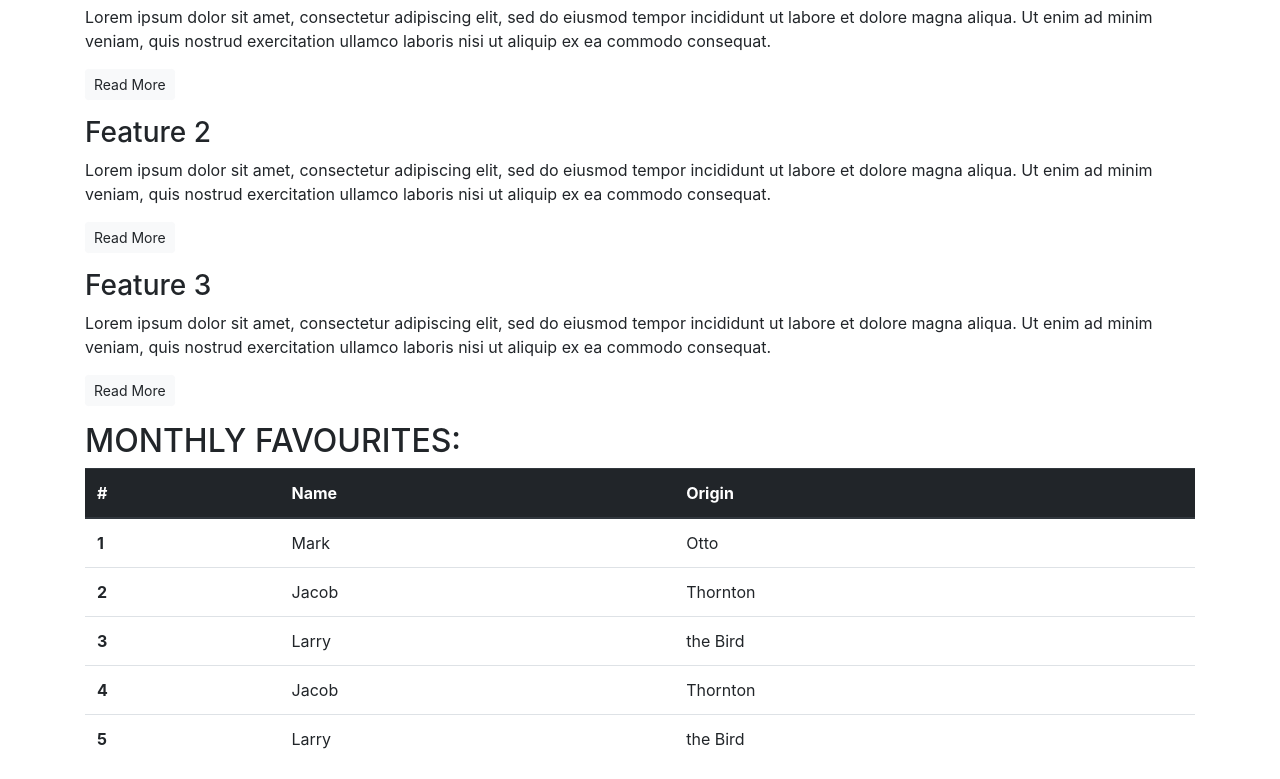
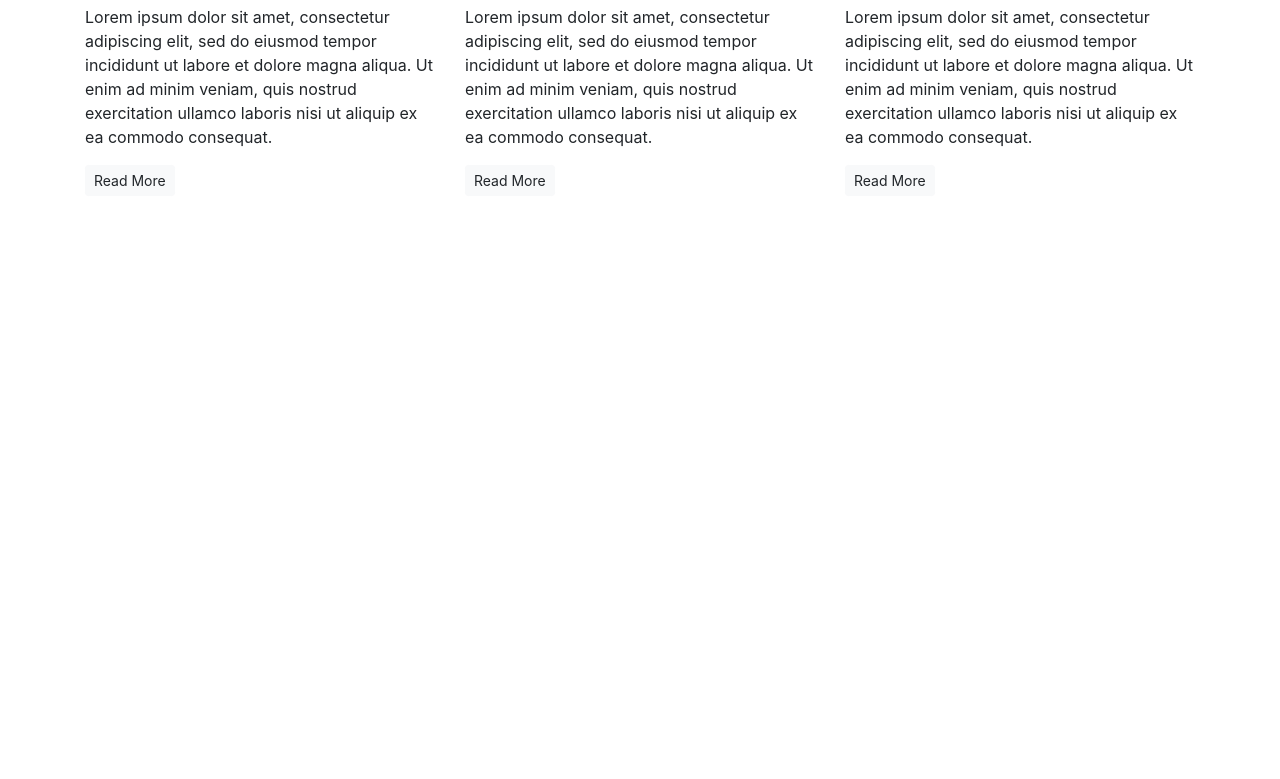
Before and after one commit to Flowercatgirl/Bootstrap-Practice, a plain HTML site: page index.html in a window 1280 px wide. Shown: the part 537-1316 px from the top of the page. After the commit the page ends 800 px from the top, so only its background shows below. Drawn offline with nearby package versions, Linux system fonts and the light colour scheme.

Commit message:
Add the code for grid lessons

```diff
--- a/index.html
+++ b/index.html
@@ -12,94 +12,86 @@
 <body>
   <article class="container">
     <!-- Callout -->
+    <div class="row">
+      <div class="col-12">
         <section class="callout">
           <h1>The finest whiskeys delivered to your doorstep.</h1>
           <p class="lead">Sign up today to start receiving the world's best whiskeys every month.
             <s>€19.99</s><strong><mark>First one is free!</mark></strong></p>
           <button class="btn btn-success btn-lg">Sign Up!</button>
-                <p class="text-muted"><small>You must be over 18 to sign up to our service. Please, drink responsibly.</small></p>
+          <p class="text-muted"><small>You must be over 18 to sign up to our service. Please, drink responsibly.</small>
+          </p>
         </section>
+      </div>
+    </div>
     <!-- /.callout -->
     <hr>
 
     <!-- Quotes -->
     <section class="quotes">
+      <div class="row">
+        <div class="col-12">
           <h2 class="text-uppercase">Quotes:</h2>
+        </div>
+      </div>
+      <div class="row">
+        <div class="col-12 col-md-6 col-lg-4">
           <blockquote class="blockquote">
             <p>I've been introduced to more than 10 great international whiskeys I never knew about.</p>
             <p>- Jane Doe</p>
           </blockquote>
+        </div>
+        <div class="col-12 col-md-6 col-lg-4">
           <blockquote class="blockquote">
             <p>I haven't been sober for months!</p>
             <p>- Jane Doe</p>
           </blockquote>
+        </div>
+      </div>
     </section>
     <!-- /.quotes -->
     <hr>
 
     <!-- Features -->
     <section class="features">
+      <div class="row">
+        <div class="col-12">
           <h2 class="text-uppercase">Features:</h2>
+        </div>
+      </div>
+      <div class="row">
+        <div class="col-12 col-md-6 col-lg-4">
           <div class="feature">
             <h3>Feature 1</h3>
-                <p>Lorem ipsum dolor sit amet, consectetur adipiscing elit, sed do eiusmod tempor incididunt ut labore et dolore magna aliqua. Ut enim ad minim veniam, quis nostrud exercitation ullamco laboris nisi ut aliquip ex ea commodo consequat.</p>
+            <p>Lorem ipsum dolor sit amet, consectetur adipiscing elit, sed do eiusmod tempor incididunt ut labore et
+              dolore magna aliqua. Ut enim ad minim veniam, quis nostrud exercitation ullamco laboris nisi ut aliquip ex
+              ea commodo consequat.</p>
             <p><a class="btn btn-sm btn-light" href="">Read More</a></p>
           </div>
+        </div>
+        <div class="col-12 col-md-6 col-lg-4">
           <div class="feature">
             <h3>Feature 2</h3>
-                <p>Lorem ipsum dolor sit amet, consectetur adipiscing elit, sed do eiusmod tempor incididunt ut labore et dolore magna aliqua. Ut enim ad minim veniam, quis nostrud exercitation ullamco laboris nisi ut aliquip ex ea commodo consequat.</p>
+            <p>Lorem ipsum dolor sit amet, consectetur adipiscing elit, sed do eiusmod tempor incididunt ut labore et
+              dolore magna aliqua. Ut enim ad minim veniam, quis nostrud exercitation ullamco laboris nisi ut aliquip ex
+              ea commodo consequat.</p>
             <p><a class="btn btn-sm btn-light" href="">Read More</a></p>
           </div>
+        </div>
+
+          <div class="col-12 d-md-none d-lg-block col-lg-4">
             <div class="feature">
               <h3>Feature 3</h3>
-                <p>Lorem ipsum dolor sit amet, consectetur adipiscing elit, sed do eiusmod tempor incididunt ut labore et dolore magna aliqua. Ut enim ad minim veniam, quis nostrud exercitation ullamco laboris nisi ut aliquip ex ea commodo consequat.</p>
+              <p>Lorem ipsum dolor sit amet, consectetur adipiscing elit, sed do eiusmod tempor incididunt ut labore et
+                dolore magna aliqua. Ut enim ad minim veniam, quis nostrud exercitation ullamco laboris nisi ut aliquip
+                ex
+                ea commodo consequat.</p>
               <p><a class="btn btn-sm btn-light" href="">Read More</a></p>
+            </div>
+          </div>
           </div>
     </section>
     <!-- /.features -->
-
-        <!-- Table-->
-         <section class="monthly-favourites">
-            <h2 class="text-uppercase">Monthly Favourites:</h2>
-            <table class="table">
-                <thead class="thead-dark">
-                  <tr>
-                    <th scope="col">#</th>
-                    <th scope="col">Name</th>
-                    <th scope="col">Origin</th>
-                  </tr>
-                </thead>
-                <tbody>
-                  <tr>
-                    <th scope="row">1</th>
-                    <td>Mark</td>
-                    <td>Otto</td>
-                  </tr>
-                  <tr>
-                    <th scope="row">2</th>
-                    <td>Jacob</td>
-                    <td>Thornton</td>
-                  </tr>
-                  <tr>
-                    <th scope="row">3</th>
-                    <td>Larry</td>
-                    <td>the Bird</td>
-                  </tr>
-                  <tr>
-                    <th scope="row">4</th>
-                    <td>Jacob</td>
-                    <td>Thornton</td>
-                  </tr>
-                  <tr>
-                    <th scope="row">5</th>
-                    <td>Larry</td>
-                    <td>the Bird</td>
-                  </tr>
-                </tbody>
-              </table>
-         </section>
-
-          <!-- /.Table-->
   </article>
 </body>
 
```
Lines whose indentation alone changed are shown as unchanged.
